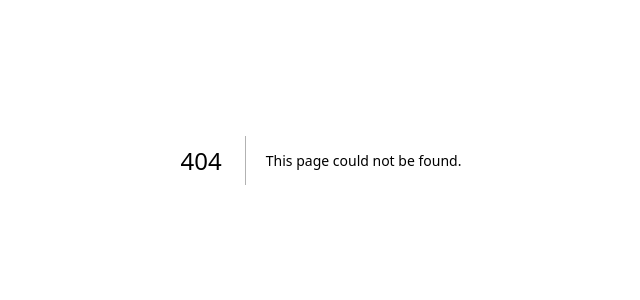
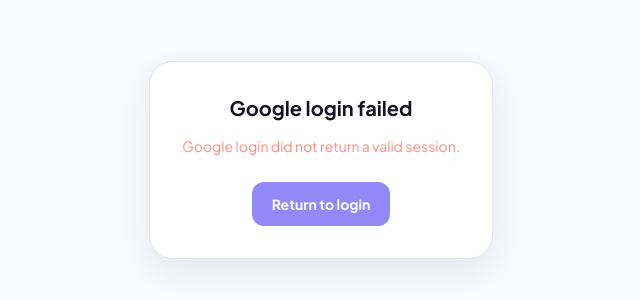
Before and after one commit to GoalPathh/frontend, a Next.js app: page /auth/callback in a window 1280 px wide. Before the commit this address had no page. Shown: the part 240-540 px from the top of the page, without its empty margins (319-959 px from the left). Built offline with nearby package versions, Linux system fonts and the light colour scheme; no server answers.

Commit message:
feat: implement Google authentication flow with error handling and loading states

```diff
--- /dev/null
+++ b/app/auth/callback/page.tsx
@@ -0,0 +1,69 @@
+"use client";
+
+import { Suspense, useEffect, useState } from "react";
+import { useRouter, useSearchParams } from "next/navigation";
+import { Loader2 } from "lucide-react";
+import { setAccessToken, setRefreshToken } from "@/lib/api";
+
+function AuthCallbackContent() {
+  const router = useRouter();
+  const searchParams = useSearchParams();
+  const [error, setError] = useState("");
+
+  useEffect(() => {
+    const hash = new URLSearchParams(window.location.hash.slice(1));
+    const accessToken = hash.get("access_token");
+    const refreshToken = hash.get("refresh_token");
+    const authError = hash.get("error_description") ?? searchParams.get("error_description");
+
+    if (authError) {
+      setError(authError);
+      return;
+    }
+
+    if (!accessToken || !refreshToken) {
+      setError("Google login did not return a valid session.");
+      return;
+    }
+
+    setAccessToken(accessToken);
+    setRefreshToken(refreshToken);
+    const next = searchParams.get("next");
+    router.replace(next && /^\/(?!\/)/.test(next) ? next : "/today");
+  }, [router, searchParams]);
+
+  return (
+    <main className="flex min-h-screen items-center justify-center bg-background px-6 text-foreground">
+      <div className="max-w-md rounded-3xl border border-border bg-surface p-8 text-center shadow-card">
+        {error ? (
+          <>
+            <h1 className="text-xl font-bold">Google login failed</h1>
+            <p className="mt-3 text-sm leading-6 text-coral">{error}</p>
+            <a href="/login" className="mt-6 inline-flex rounded-xl bg-primary px-5 py-3 text-sm font-bold text-white">
+              Return to login
+            </a>
+          </>
+        ) : (
+          <>
+            <Loader2 className="mx-auto h-8 w-8 animate-spin text-primary" />
+            <h1 className="mt-4 text-xl font-bold">Completing Google login...</h1>
+          </>
+        )}
+      </div>
+    </main>
+  );
+}
+
+export default function AuthCallbackPage() {
+  return (
+    <Suspense
+      fallback={
+        <main className="flex min-h-screen items-center justify-center bg-background px-6">
+          <Loader2 className="h-7 w-7 animate-spin text-primary" aria-label="Menyelesaikan login" />
+        </main>
+      }
+    >
+      <AuthCallbackContent />
+    </Suspense>
+  );
+}
--- a/app/coach/page.tsx
+++ b/app/coach/page.tsx
@@ -1,7 +1,7 @@
 "use client";
 
 import { Suspense, useState, useEffect, useRef } from "react";
-import { useSearchParams } from "next/navigation";
+import { useRouter, useSearchParams } from "next/navigation";
 import {
   Cpu,
   Flame,
@@ -19,7 +19,7 @@
 import { AppSidebar } from "@/components/app-sidebar";
 import { BottomNavigation } from "@/components/bottom-navigation";
 import { ThemeToggle } from "@/components/theme-toggle";
-import { apiRequest } from "@/lib/api";
+import { ApiError, apiRequest, hasAuthSession } from "@/lib/api";
 import {
   DurationBubble,
   HabitBubble,
@@ -127,6 +127,7 @@
 }
 
 function CoachPageContent() {
+  const router = useRouter();
   const searchParams = useSearchParams();
   const [showHistory, setShowHistory] = useState(false);
   const [messages, setMessages] = useState<AnyMessage[]>([]);
@@ -151,6 +152,11 @@
     initialized.current = true;
 
     async function loadOrCreateSession() {
+      if (!hasAuthSession()) {
+        router.replace("/login?next=/coach");
+        return;
+      }
+
       try {
         let sid: string | null = null;
 
@@ -179,12 +185,16 @@
           }
         }
       } catch (err) {
+        if (err instanceof ApiError && err.status === 401) {
+          router.replace("/login?next=/coach");
+          return;
+        }
         console.error("Failed to load coach session", err);
       }
     }
 
     loadOrCreateSession();
-  }, [searchParams]);
+  }, [router, searchParams]);
 
   async function handleSendMessage(overrideInput?: string, overrideSessionId?: string) {
     const textToSend = overrideInput ?? input;
--- a/app/login/page.tsx
+++ b/app/login/page.tsx
@@ -1,8 +1,8 @@
 "use client";
 
 import Link from "next/link";
-import { FormEvent, useState } from "react";
-import { useRouter } from "next/navigation";
+import { FormEvent, Suspense, useState } from "react";
+import { useRouter, useSearchParams } from "next/navigation";
 import { ArrowRight, Lock, Mail } from "lucide-react";
 import { AuthField } from "@/components/auth/auth-field";
 import { AuthShell } from "@/components/auth/auth-shell";
@@ -10,10 +10,12 @@
 import { LoginPreview } from "@/components/auth/login-preview";
 import { authService } from "@/lib/authService";
 
-export default function LoginPage() {
+function LoginPageContent() {
   const router = useRouter();
+  const searchParams = useSearchParams();
   const [error, setError] = useState("");
   const [loading, setLoading] = useState(false);
+  const [googleLoading, setGoogleLoading] = useState(false);
 
   const handleSubmit = async (event: FormEvent<HTMLFormElement>) => {
     event.preventDefault();
@@ -22,7 +24,8 @@
     const form = new FormData(event.currentTarget);
     try {
       await authService.login(String(form.get("email")), String(form.get("password")));
-      router.push("/today");
+      const next = searchParams.get("next");
+      router.push(next && /^\/(?!\/)/.test(next) ? next : "/today");
     } catch (caught) {
       setError(caught instanceof Error ? caught.message : "Unable to sign in.");
     } finally {
@@ -94,7 +97,21 @@
           <span className="h-px flex-1 bg-border" />
         </div>
 
-        <GoogleButton label="Continue with Google" />
+        <GoogleButton
+          label="Continue with Google"
+          loading={googleLoading}
+          onClick={async () => {
+            setGoogleLoading(true);
+            setError("");
+            try {
+              const next = searchParams.get("next");
+              await authService.loginWithGoogle(next && /^\/(?!\/)/.test(next) ? next : "/today");
+            } catch (caught) {
+              setError(caught instanceof Error ? caught.message : "Unable to connect to Google.");
+              setGoogleLoading(false);
+            }
+          }}
+        />
       </form>
       {error && <p className="mt-4 rounded-xl bg-coral/10 px-4 py-3 text-sm font-semibold text-coral">{error}</p>}
 
@@ -107,3 +124,11 @@
     </AuthShell>
   );
 }
+
+export default function LoginPage() {
+  return (
+    <Suspense>
+      <LoginPageContent />
+    </Suspense>
+  );
+}
--- a/app/register/page.tsx
+++ b/app/register/page.tsx
@@ -14,6 +14,7 @@
   const router = useRouter();
   const [error, setError] = useState("");
   const [loading, setLoading] = useState(false);
+  const [googleLoading, setGoogleLoading] = useState(false);
 
   const handleSubmit = async (event: FormEvent<HTMLFormElement>) => {
     event.preventDefault();
@@ -120,7 +121,20 @@
           <span className="h-px flex-1 bg-border" />
         </div>
 
-        <GoogleButton label="Continue with Google" />
+        <GoogleButton
+          label="Continue with Google"
+          loading={googleLoading}
+          onClick={async () => {
+            setGoogleLoading(true);
+            setError("");
+            try {
+              await authService.loginWithGoogle("/today");
+            } catch (caught) {
+              setError(caught instanceof Error ? caught.message : "Unable to connect to Google.");
+              setGoogleLoading(false);
+            }
+          }}
+        />
       </form>
       {error && <p className="mt-4 rounded-xl bg-coral/10 px-4 py-3 text-sm font-semibold text-coral">{error}</p>}
 
--- a/components/auth/google-button.tsx
+++ b/components/auth/google-button.tsx
@@ -1,15 +1,15 @@
-export function GoogleButton({ label }: { label: string }) {
+export function GoogleButton({ label, onClick, loading = false }: { label: string; onClick: () => void; loading?: boolean }) {
   return (
     <button
       type="button"
-      disabled
-      title="Google sign-in is not configured yet"
-      className="flex h-[52px] w-full cursor-not-allowed items-center justify-center gap-3 rounded-2xl border border-border bg-surface px-4 py-3 text-sm font-extrabold text-foreground/50 shadow-card"
+      onClick={onClick}
+      disabled={loading}
+      className="flex h-[52px] w-full items-center justify-center gap-3 rounded-2xl border border-border bg-surface px-4 py-3 text-sm font-extrabold text-foreground shadow-card transition hover:-translate-y-0.5 hover:bg-muted focus:outline-none focus:ring-4 focus:ring-primary/15 active:translate-y-0 disabled:cursor-wait disabled:opacity-60"
     >
       <span className="grid size-5 place-items-center rounded-full bg-white text-sm font-black text-primary shadow-sm">
         G
       </span>
-      {label}
+      {loading ? "Connecting to Google..." : label}
     </button>
   );
 }
--- a/lib/api.ts
+++ b/lib/api.ts
@@ -4,9 +4,23 @@
 
 type ApiResponse<T> = { data: T };
 
+export class ApiError extends Error {
+  constructor(message: string, public readonly status: number) {
+    super(message);
+  }
+}
+
 export function getAccessToken() {
   if (typeof window === "undefined") return null;
   return window.localStorage.getItem(TOKEN_KEY);
+}
+
+export function hasAuthSession() {
+  if (typeof window === "undefined") return false;
+  return Boolean(
+    window.localStorage.getItem(TOKEN_KEY) ||
+    window.localStorage.getItem(REFRESH_TOKEN_KEY),
+  );
 }
 
 export function setAccessToken(token: string) {
@@ -56,7 +70,10 @@
 
   if (!response.ok) {
     const payload = await response.json().catch(() => null);
-    throw new Error(payload?.error?.message ?? `Request failed with status ${response.status}.`);
+    throw new ApiError(
+      payload?.error?.message ?? `Request failed with status ${response.status}.`,
+      response.status,
+    );
   }
 
   if (response.status === 204) return undefined as T;
--- a/lib/authService.ts
+++ b/lib/authService.ts
@@ -28,6 +28,13 @@
     }
     return result;
   },
+  async loginWithGoogle(next = "/today") {
+    const result = await apiRequest<{ url: string }>("/auth/google", {
+      method: "POST",
+      body: JSON.stringify({ next }),
+    });
+    window.location.assign(result.url);
+  },
   logout() {
     clearAccessToken();
   },
```
